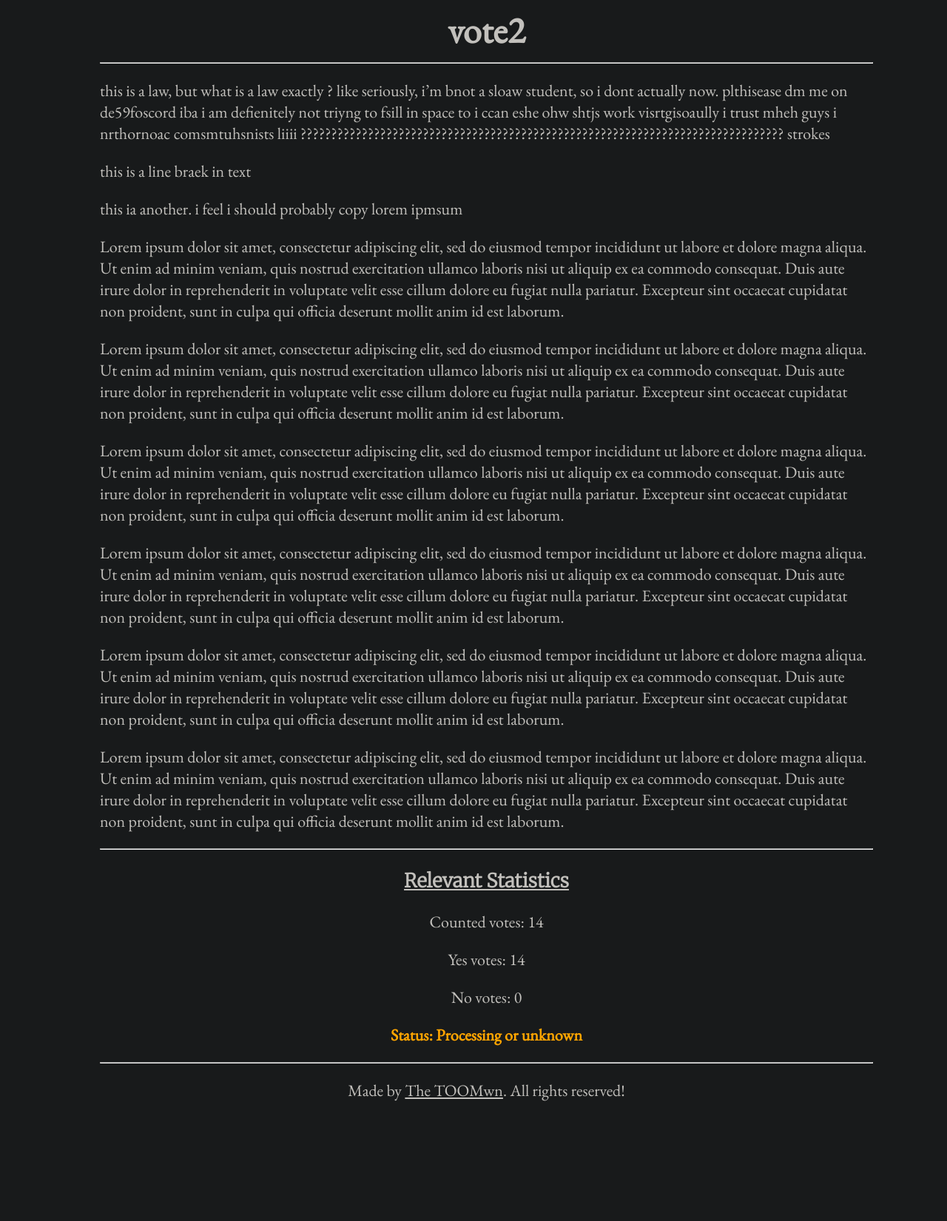
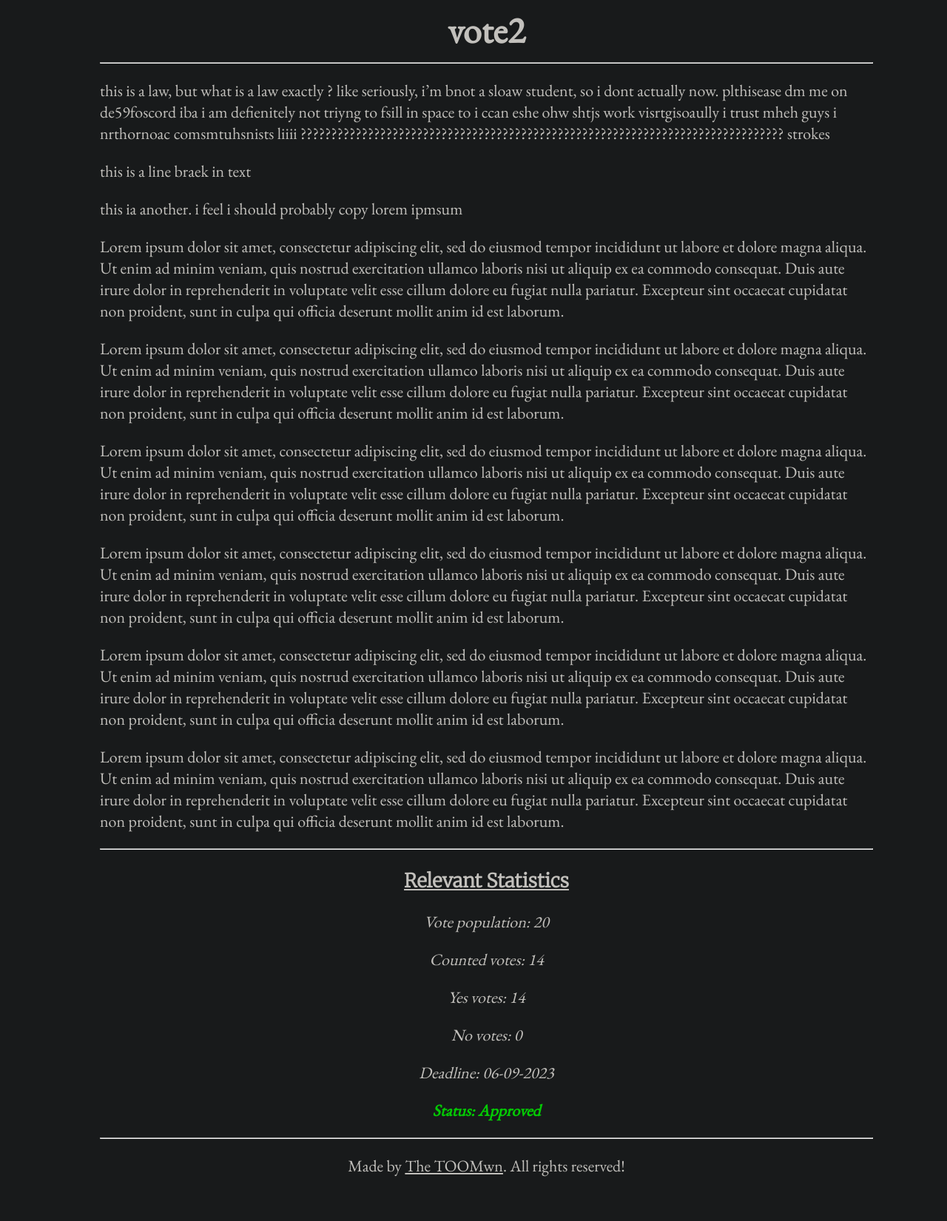
Before and after one commit to the-tOOMwn/constitution.toomwn.xyz, a Jekyll site: the page built from votes/vote2.md, in a window 1280 px wide. Shown: the whole page at 74% size. Built offline with Jekyll 4.4.1, drawn with Linux system fonts in a browser that asks for light colours; some web fonts are replaced; before the commit the page ends 1549 px from its top, so only the background shows below that.

```diff
--- a/_includes/votestatistics.html
+++ b/_includes/votestatistics.html
@@ -2,6 +2,9 @@
 <div id="relstats">
 <hr>
 <h3>Relevant Statistics</h3>
+{% if page.possiblevotes %}
+<p>Vote population: {{ page.possiblevotes }}</p>
+{% endif %}
 {% if page.countedvotes %}
 <p>Counted votes: {{ page.countedvotes }}</p>
 {% endif %}
@@ -10,6 +13,9 @@
 {% endif %}
 {% if page.novotes %}
 <p>No votes: {{ page.novotes }}</p>
+{% endif %}
+{% if page.deadline %}
+<p>Deadline: {{ page.deadline }}</p>
 {% endif %}
 
 <!--will always show the status of a vote-->
--- a/assets/base.css
+++ b/assets/base.css
@@ -98,6 +98,10 @@ a, a:visited, a:hover, a:active {
     text-align: center;
 }
 
+#relstats p{
+    font-style: italic;
+}
+
 #statusapproved{
     font-weight: bold;
     color: rgb(4, 202, 4);
--- a/votes/vote2.md
+++ b/votes/vote2.md
@@ -1,12 +1,16 @@
 ---
 layout: vote
 title: vote2
+possiblevotes: 20
 countedvotes: 14
 yesvotes: 14
 novotes: 0
+deadline: 06-09-2023
+status: Approved
 ---
 
-[this is also a comment, the possible options are Approved, Denied, and a whatever will give a "Status: Processing or unknown"]: #
+[this is also a comment, the possible status options are Approved, Denied, and a whatever will give a "Status: Processing or unknown"]: #
+[this is also a comment, all possible statistics are shown here."]: #
 
 this is a law, but what is a law exactly ? like seriously, i'm bnot a sloaw student, so i dont actually now. plthisease dm me on de59foscord iba i am defienitely not triyng to fsill in space to i ccan eshe ohw shtjs work visrtgisoaully i trust mheh guys i nrthornoac comsmtuhsnists liiii ??????????????????????????????????????????????????????????????????????????????? strokes
 
```
Also changed, not shown: votes/vote1.md (+4 -0 lines), 3 other files.
